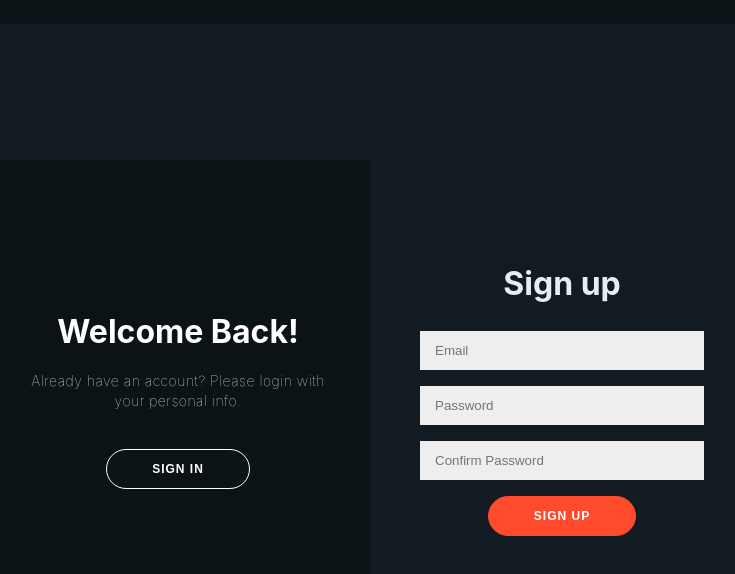
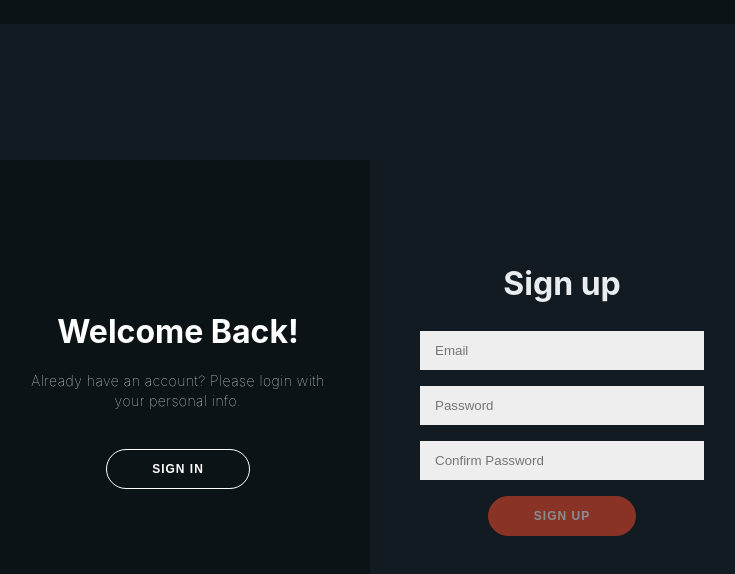
Before and after one commit to MehulChauhan-07/chatify-v1, a React (Vite) app in the folder client/: page /auth in a window 1280 px wide. Both pictures are taken after a click on the button "SIGN UP". Shown: the top 574 px of the page, without its empty margins (270-1005 px from the left). Built offline with nearby package versions, Linux system fonts and the light colour scheme; no server answers.

Commit message:
update: button styles when empty input(s) present

```diff
--- a/client/src/components/ChatPageComponents/ChatList/ChatList.css
+++ b/client/src/components/ChatPageComponents/ChatList/ChatList.css
@@ -382,3 +382,8 @@
   opacity: 0.5;
   font-size: 2rem;
 } */
+
+.chat-list .modal-icon-disabled {
+  opacity: 0.5;
+  pointer-events: none;
+}
--- a/client/src/components/ChatPageComponents/ChatList/index.jsx
+++ b/client/src/components/ChatPageComponents/ChatList/index.jsx
@@ -459,7 +459,12 @@ const ChatList = () => {
                           />
                         </div>
 
-                        <div className="submit-button" onClick={createGroup}>
+                        <div
+                          className={`submit-button ${
+                            groupName.length <= 0 ? "modal-icon-disabled" : ""
+                          }`}
+                          onClick={createGroup}
+                        >
                           Create
                         </div>
                       </div>
@@ -488,7 +493,9 @@ const ChatList = () => {
                           className="modal-input"
                         />
                         <div
-                          className="sub-header-icon"
+                          className={`sub-header-icon ${
+                            contactTag.length <= 0 ? "modal-icon-disabled" : ""
+                          }`}
                           onClick={() => sendFriendRequestToContact(contactTag)}
                         >
                           <IoMdAddCircle />
--- a/client/src/components/ChatPageComponents/LeftSidebarProfile/LeftSidebarProfile.css
+++ b/client/src/components/ChatPageComponents/LeftSidebarProfile/LeftSidebarProfile.css
@@ -85,3 +85,8 @@
 .left-sidebar-profile .profile-image.uploading {
   background-color: #2c2e3b;
 }
+
+.left-sidebar-profile .button-disabled {
+  opacity: 0.5;
+  pointer-events: none;
+}
--- a/client/src/components/ChatPageComponents/LeftSidebarProfile/index.jsx
+++ b/client/src/components/ChatPageComponents/LeftSidebarProfile/index.jsx
@@ -230,7 +230,12 @@ const LeftSidebarProfile = () => {
           </div>
         </div>
         <div className="info-input-container">
-          <button className="info-button" onClick={saveChanges}>
+          <button
+            className={`info-button ${
+              firstName.length && lastName.length ? "" : "button-disabled"
+            }`}
+            onClick={saveChanges}
+          >
             Save Changes
           </button>
         </div>
--- a/client/src/pages/AuthPage/AuthPage.css
+++ b/client/src/pages/AuthPage/AuthPage.css
@@ -223,3 +223,8 @@
   height: 40px;
   width: 40px;
 }
+
+.auth-page .disabled-auth-button {
+  opacity: 0.5;
+  pointer-events: none;
+}
--- a/client/src/pages/AuthPage/index.jsx
+++ b/client/src/pages/AuthPage/index.jsx
@@ -152,7 +152,16 @@ const AuthPage = () => {
               value={confirmPassword}
               onChange={(e) => setConfirmPassword(e.target.value)}
             />
-            <button type="submit">Sign Up</button>
+            <button
+              type="submit"
+              className={
+                email.length && password.length && confirmPassword.length
+                  ? ""
+                  : "disabled-auth-button"
+              }
+            >
+              Sign Up
+            </button>
           </form>
         </div>
         <div className="form-container sign-in-container">
@@ -185,7 +194,14 @@ const AuthPage = () => {
             <a href="#" className="forgot-password-link">
               Forgot your password?
             </a>
-            <button type="submit">Sign In</button>
+            <button
+              type="submit"
+              className={
+                email.length && password.length ? "" : "disabled-auth-button"
+              }
+            >
+              Sign In
+            </button>
           </form>
         </div>
         <div className="overlay-container">
--- a/client/src/pages/ProfileLandingPage/ProfileLandingPage.css
+++ b/client/src/pages/ProfileLandingPage/ProfileLandingPage.css
@@ -83,3 +83,8 @@
 .profile-landing-page .profile-landing-page-image.uploading {
   background-color: #2c2e3b;
 }
+
+.profile-landing-page .button-disabled {
+  opacity: 0.5;
+  pointer-events: none;
+}
--- a/client/src/pages/ProfileLandingPage/index.jsx
+++ b/client/src/pages/ProfileLandingPage/index.jsx
@@ -216,7 +216,12 @@ const ProfileLandingPage = () => {
           </div>
         </div>
         <div className="info-input-container">
-          <button className="info-button" onClick={saveChanges}>
+          <button
+            className={`info-button ${
+              firstName.length && lastName.length ? "" : "button-disabled"
+            }`}
+            onClick={saveChanges}
+          >
             Save Changes
           </button>
         </div>
```
